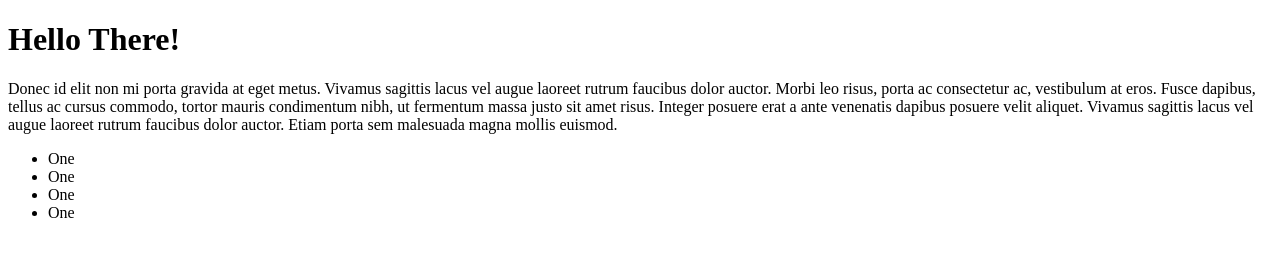
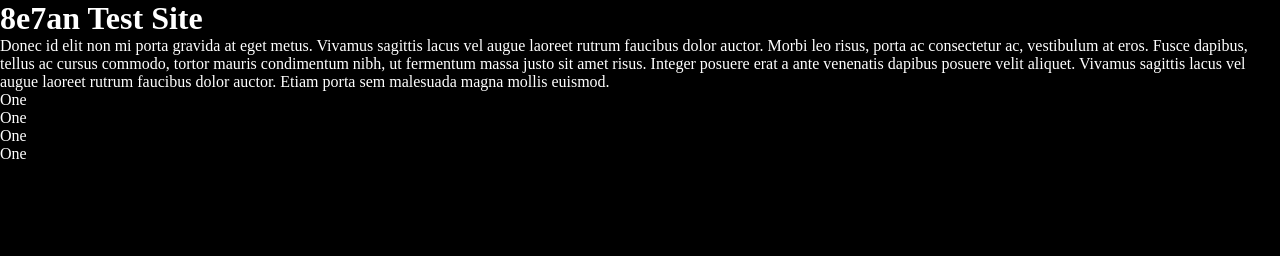
Before and after one commit to 8e7an/8e7an-8e7an.github.io, a plain HTML site: page index.html in a window 1280 px wide. Drawn offline with Linux system fonts and the light colour scheme.

Commit message:
Minor text updates and add styling

```diff
--- a/index.html
+++ b/index.html
@@ -2,13 +2,24 @@
 <html>
 <head>
 
-<title>Hello There!</title>
+<title>8e7an Test Site</title>
 
+  <style type="text/css">
+    * {
+      box-sizing: border-box;
+      margin: 0;
+      padding: 0;
+    }
+    body {
+      color: white;
+      background-color: black;
+    }
+  </style>
 
 </head>
 <body>
 
-<h1>Hello There!</h1>
+<h1>8e7an Test Site</h1>
 
 <p>Donec id elit non mi porta gravida at eget metus. Vivamus sagittis lacus vel augue laoreet rutrum faucibus dolor auctor. Morbi leo risus, porta ac consectetur ac, vestibulum at eros. Fusce dapibus, tellus ac cursus commodo, tortor mauris condimentum nibh, ut fermentum massa justo sit amet risus. Integer posuere erat a ante venenatis dapibus posuere velit aliquet. Vivamus sagittis lacus vel augue laoreet rutrum faucibus dolor auctor. Etiam porta sem malesuada magna mollis euismod.</p>
 
```
